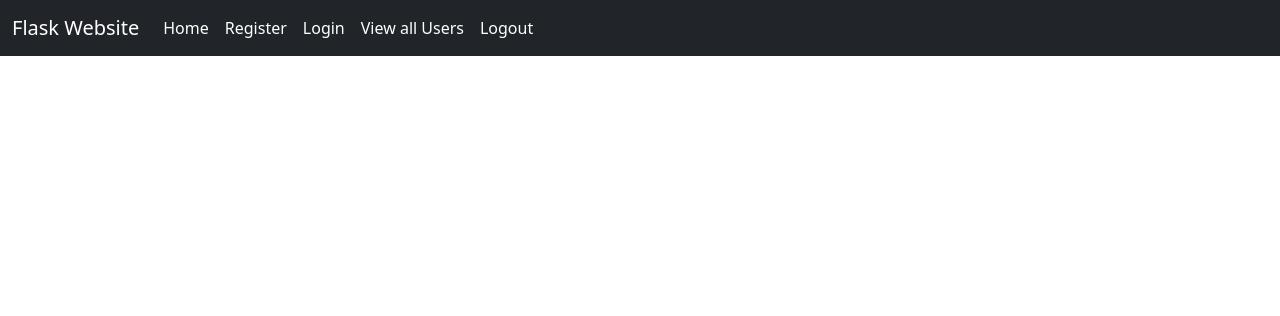
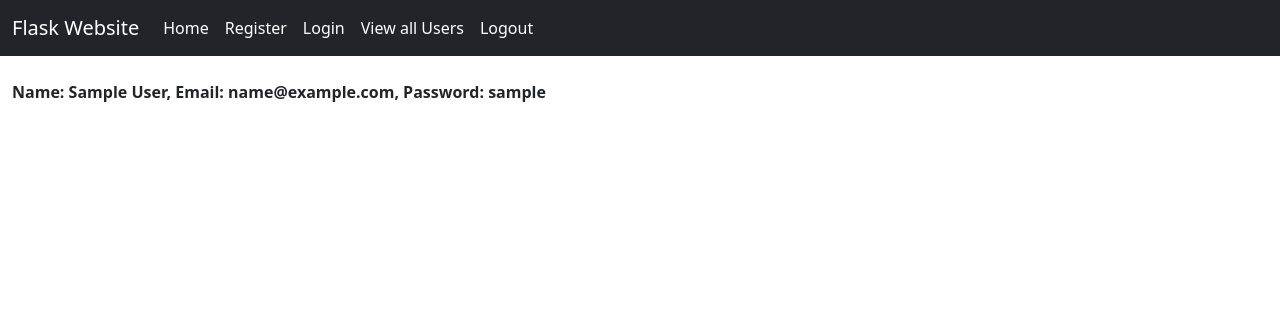
Before and after one commit to yeshwanthmoota/Learn_Flask, a Flask app: page /view_all_users in a window 1280 px wide. Shown: the top 316 px of the page. Run offline with Flask 2, Linux system fonts and the light colour scheme; the visitor is signed in with stand-in values (Sample User, id 1); data comes from the database, SQL or seed files in the repository.

Commit message:
added passwords functionality

```diff
--- a/app.py
+++ b/app.py
@@ -6,8 +6,7 @@ import logging
 
 
 app = Flask(__name__)
-app.secret_key = "hello_world"
-# app.secret_key = "6b8aff760b701265494ae0d98a5058fa" # a more secure key should be something like this
+app.secret_key = "6b8aff760b701265494ae0d98a5058fa"
 # The above key is generated using secrets module, see the program below
 # import secrets
 # print(secrets.token_hex(16)) # it generates a random 16 bit string everytime.
@@ -19,7 +18,7 @@ app.config["SQLALCHEMY_TRACK_MODIFICATIONS"] = False
 db = SQLAlchemy(app)
 
 
-class All_Users(db.Model):
+class Users(db.Model):
     id = db.Column(db.Integer, unique=True, primary_key=True)
     name = db.Column(db.String(80), unique=False, nullable=False)
     email = db.Column(db.String(120), unique=True, nullable=False)
@@ -47,7 +46,7 @@ def register():
     if request.method == "POST":
 
         if request.form["nm"] == "" or request.form["eml"] == "" or request.form["passw"] == "":
-            flash("required fields not filled", category = "danger")
+            flash("required fields are not filled", category = "danger")
             return redirect(url_for("register"))
         else:
             usr_name = request.form["nm"]
@@ -55,13 +54,13 @@ def register():
             usr_password = request.form["passw"]
             usr_confirm_password = request.form["passw_confr"]
             if usr_password == usr_confirm_password:
-                found_user = All_Users.query.filter_by(email=usr_email).first()
+                found_user = Users.query.filter_by(email=usr_email).first()
                 if found_user:
                     flash("User with this email address already exists, Please Log in!", category="info")
                     return redirect(url_for("login"))
                 else:
                     # registering a new user
-                    new_user = All_Users(usr_name, usr_email, usr_password)
+                    new_user = Users(usr_name, usr_email, usr_password)
                     db.session.add(new_user)
                     db.session.commit()
                     flash("You have been Successfully Registered!", category="success")
@@ -81,20 +80,19 @@ def login():
     if request.method == "POST":
         session.permanent = True
         if request.form["eml"] == "" or request.form["passw"] == "":
-            flash("required fields not filled", category = "danger")
+            flash("required fields are not filled", category = "danger")
             return redirect(url_for("login"))
         else:
             usr_email = request.form["eml"]
             usr_password = request.form["passw"]
-            found_user = All_Users.query.filter_by(email = usr_email, password = usr_password).first()
+            found_user = Users.query.filter_by(email = usr_email, password = usr_password).first()
             if found_user:
                 session["user's name"] = found_user.name
                 session["user's email"] = usr_email
-                session["user's password"] = usr_password
                 flash("Logged In Successfully!", category = "success")
                 return redirect(url_for("user"))
             else: # User not found
-                found_user_2 = All_Users.query.filter_by(email= usr_email).first()
+                found_user_2 = Users.query.filter_by(email= usr_email).first()
                 if found_user_2:
                     flash("Entered The Wrong Password!, Please try again", category = "danger")
                     return redirect(url_for("login"))
@@ -114,8 +112,8 @@ def login():
 @app.route("/view_all_users")
 def view_all_users():
     logging.basicConfig(filename='log_file_view_all_users.log', encoding='utf-8', level=logging.DEBUG)
-    logging.info(All_Users.query.all())
-    return render_template("view_all_users.html", all_users = All_Users.query.all())
+    logging.info(Users.query.all())
+    return render_template("view_all_users.html", all_users = Users.query.all())
 
 
 
@@ -129,22 +127,27 @@ def user():
         else:
             return redirect(url_for("login"))
     elif request.method == "POST":
-        if request.form["eml"] == "":
-            flash("required fields not filled", category = "danger")
+        if "user's name" in session: # check if session is still running
+            if request.form["passw"] == "" or request.form["new_passw"] == "" or request.form["confr_passw"] == "": # check if any of the boxes are empty
+                flash("required fields are not filled", category = "danger")
+                return redirect(url_for("change_password"))
+            else:
+                found_user = Users.query.filter_by(email = session["user's email"]).first()
+                if request.form["passw"] == found_user.password: # check if the user entered the correct current password
+                    if request.form["new_passw"] != request.form["confr_passw"]: # check if both the new passwords don't match
+                        flash("The New Passwords don't match, Please try again", category="danger")
+                        return redirect(url_for("change_password"))
+                    else: # sucessful change
+                        found_user.password = request.form["new_passw"]
+                        db.session.commit()
+                        flash("Password changed successfully", category="success")
+                        return redirect(url_for("user"))
+                else:
+                    flash("Entered The Wrong Password, Please Try again", category="danger")
+                    return redirect(url_for("change_password"))
         else:
-            if session["user's email"] == request.form["eml"]:
-                flash("The same email has been entered", category="warning")
-            else:
-                found_email = All_Users.query.filter_by(email = request.form["eml"]).first()
-                if found_email:
-                    flash("The Entered email address already exists please try again!", category="danger")
-                else:
-                    found_user = All_Users.query.filter_by(email=session["user's email"]).first()
-                    found_user.email = request.form["eml"]
-                    db.session.commit()
-                    session["user's email"] = request.form["eml"]
-                    flash("user's email chaged Successfully!", category = "success")
-            return redirect(url_for("user"))
+            flash("You got Logged out, Please Log in again", category="warning")
+            return redirect(url_for("login"))
 
 
 
@@ -164,7 +167,7 @@ def logout():
 
 @app.route("/delete_account")
 def delete_account():
-    All_Users.query.filter_by(email = session["user's email"]).delete()
+    Users.query.filter_by(email = session["user's email"]).delete()
     db.session.commit()
     session.pop("user's name", None)
     session.pop("user's email", None)
@@ -173,6 +176,11 @@ def delete_account():
     return redirect(url_for("login"))
 
 
+@app.route("/change_password", methods=["GET"])
+def change_password():
+    return render_template("change_password.html")
+
+
 if __name__ == '__main__':
     db.create_all()
     app.run(debug = True) # "debug = True" helps make simultaneous changes in the website without restarting the server.
--- a/templates/view_all_users.html
+++ b/templates/view_all_users.html
@@ -3,13 +3,8 @@
 {% block title %}{% endblock %}
 
 {% block content %}
-    {% if all_users == None %}
-        <h3>No registered Users!</h3>
-    {% else %}
-        {% for user in all_users %}
-            <br>
-            <strong>Name: {{ user.name }}, Email: {{ user.email }}</strong>
-        {% endfor %}
-    {% endif %}
-
+    {% for user in all_users %}
+        <br>
+        <strong>Name: {{ user.name }}, Email: {{ user.email }}, Password: {{ user.password }}</strong>
+    {% endfor %}
 {% endblock %}
```
Also changed, not shown: templates/change_password.html (added, +25 -0 lines), templates/user_data.html (+3 -7 lines).
